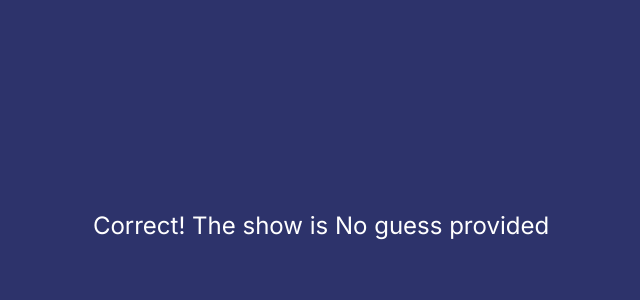
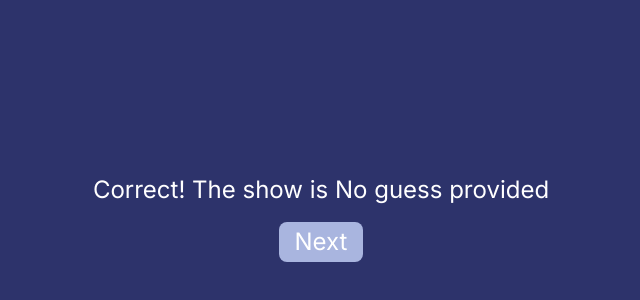
Before and after one commit to Rivridis/MediaGuesser, a Next.js app: page /correct in a window 1280 px wide. Shown: the part 174-474 px from the top of the page, without its empty margins (319-959 px from the left). Built offline with nearby package versions, Linux system fonts and the light colour scheme.

Commit message:
next button implemented

```diff
--- a/src/app/correct/page.jsx
+++ b/src/app/correct/page.jsx
@@ -1,13 +1,20 @@
 "use client";
 import { useSearchParams } from "next/navigation";
+import { useRouter } from "next/navigation";
+
 
 export default function Correct() {
+  const router = useRouter()
   const searchParams = useSearchParams();
   const guess = searchParams.get("guess") || "No guess provided";
 
+
   return (
-    <div className="h-screen flex items-center justify-center bg-[#2D336B] text-white text-2xl">
+    <div className="h-screen flex flex-col items-center justify-center bg-[#2D336B] text-white text-2xl">
       Correct! The show is {guess}
+      <button type="button" onClick={() => router.back()} className="bg-[#A9B5DF] hover:bg-[#7886C7] text-white py-1 px-4 my-4 rounded-lg">
+          Next
+        </button>
     </div>
   );
 }
--- a/src/app/page.tsx
+++ b/src/app/page.tsx
@@ -22,8 +22,8 @@ export default function Home() {
 
     if (screen != null)
       {
-        var guesses = document.getElementById("guesses")
-        var guessValue = guesses.value;
+        var guesses = document.getElementById("guesses") // @ts-ignore
+        var guessValue = guesses.value; // @ts-ignore
         var correct = screen.name;
         console.log(correct);
         if (guessValue
```
